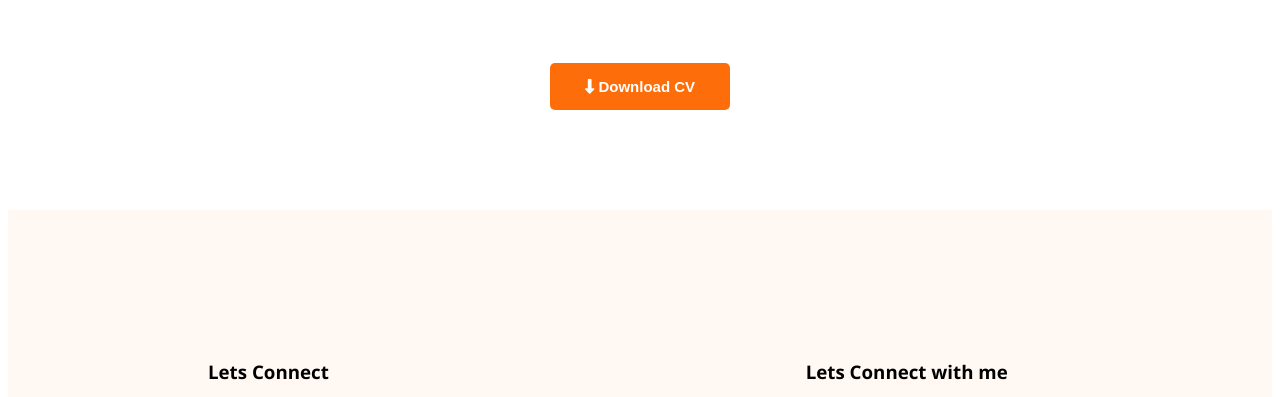
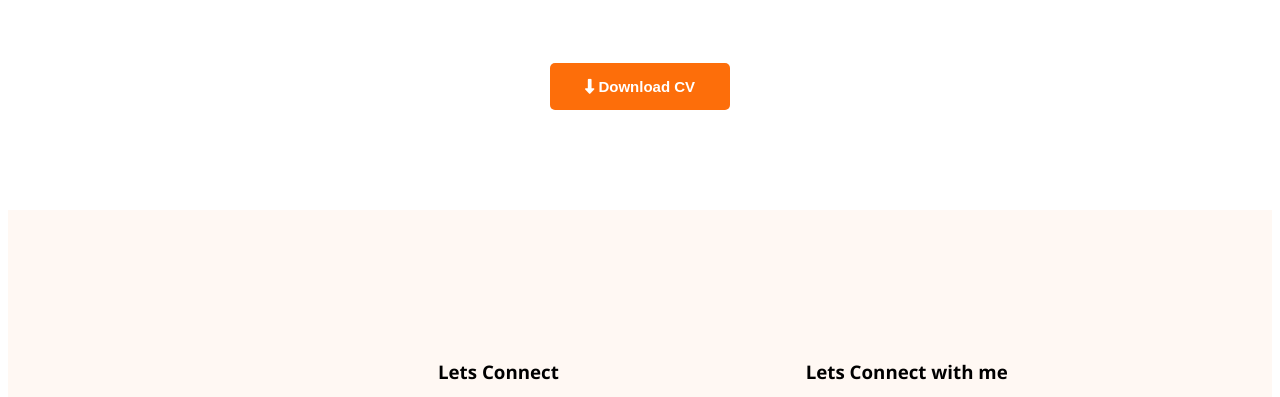
Before and after one commit to mdnoor-d/portfolio-website, a plain HTML site: page index.html in a window 1280 px wide. Shown: the part 3127-3524 px from the top of the page. Drawn offline with nearby package versions, Linux system fonts and the light colour scheme.

Commit message:
footer change update

```diff
--- a/styles/site.css
+++ b/styles/site.css
@@ -195,6 +195,7 @@ padding: 130px 200px;
 }
 .section-title-f{
   margin-bottom: 0px;
+  margin-left: 230px;
 }
 
 .section-description{
```
